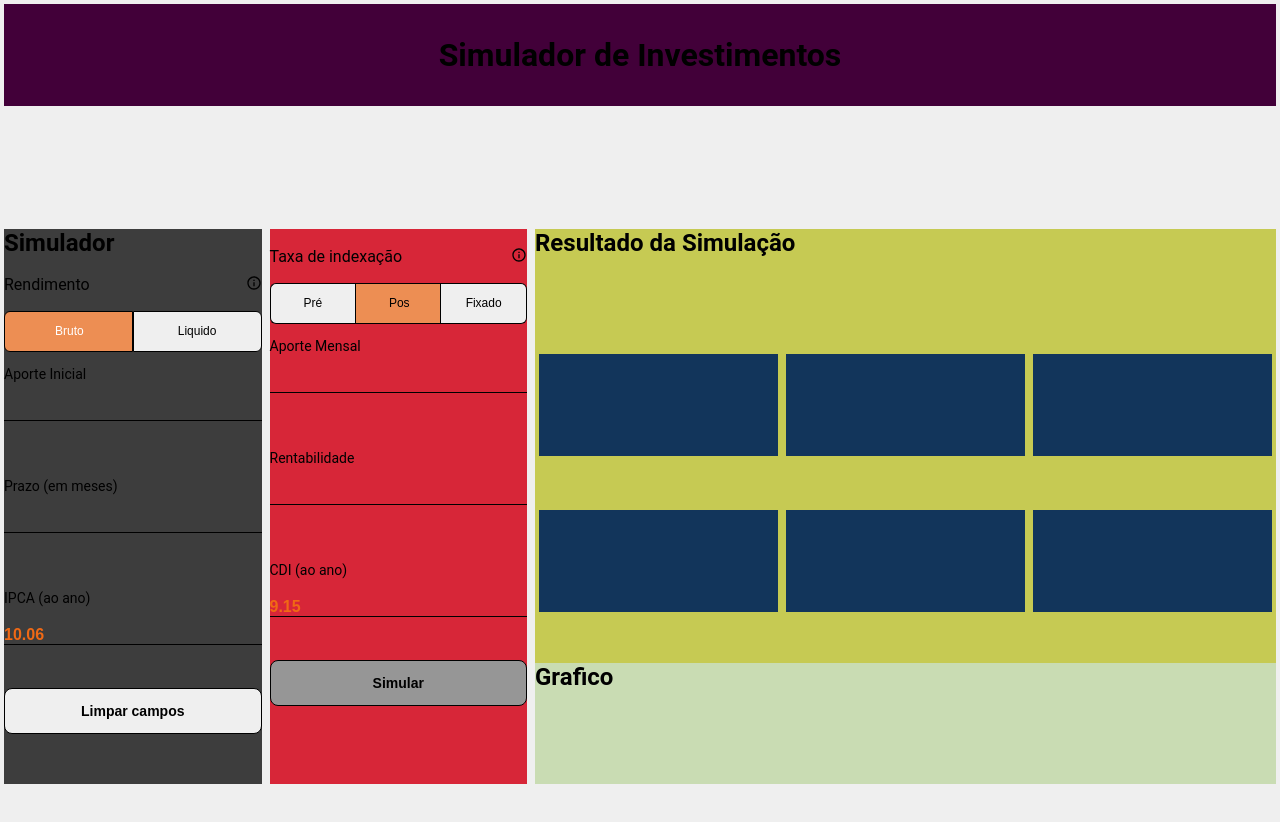
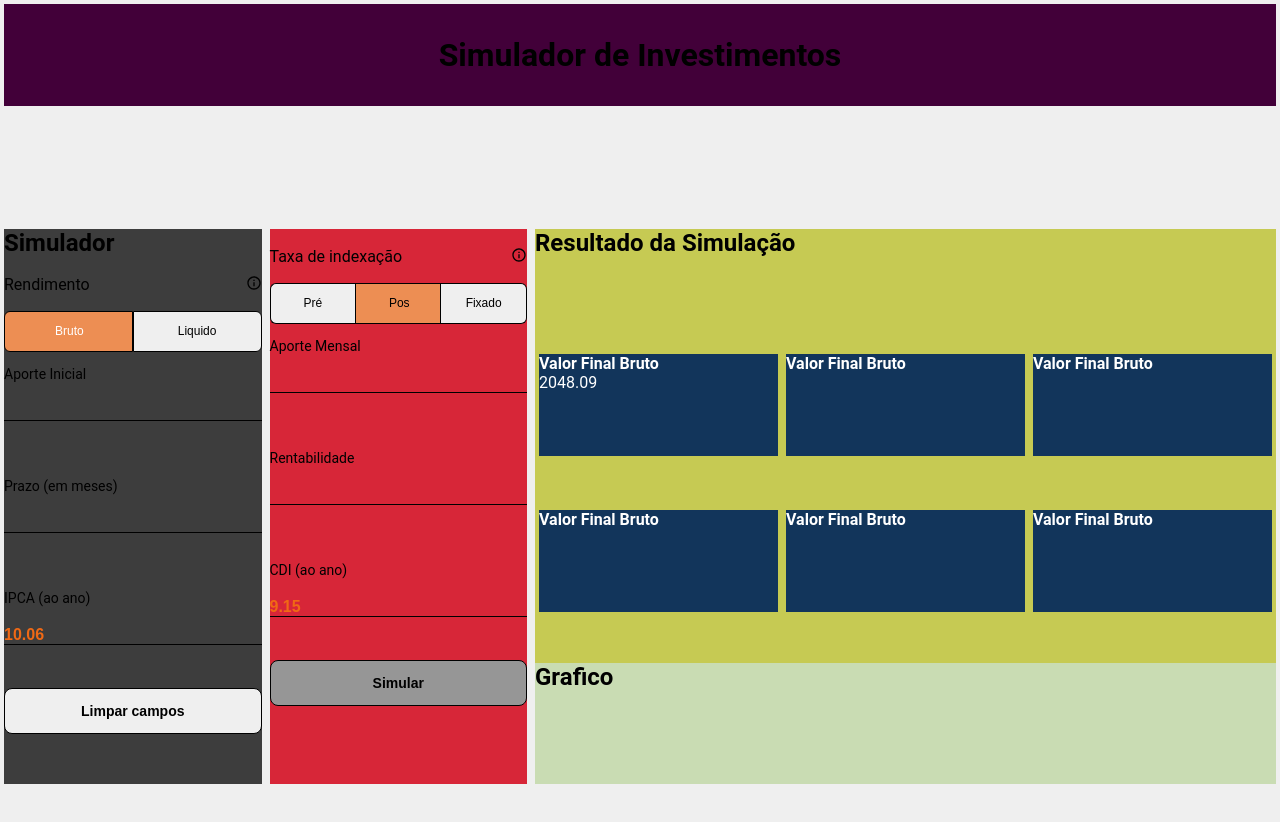
Before and after one commit to nataliaaraujo0/eqi, a React (Vite) app: page / in a window 1280 px wide. Shown: the top 822 px of the page. Built offline with nearby package versions, Linux system fonts and the light colour scheme; data requests are answered from the project's data file.

Commit message:
test: componente card valor final bruto, trazendo dados da api

```diff
--- a/src/components/Card/index.tsx
+++ b/src/components/Card/index.tsx
@@ -1,8 +1,15 @@
 import { Container } from "./styled";
-export function Card(){
+interface simuladorProps{
+  valorFinalBruto?: number;
+}
+
+export function Card({valorFinalBruto,
+ }:simuladorProps): JSX.Element{
+
   return(
    <Container>
-
+     <strong>Valor Final Bruto</strong>
+     <span>{valorFinalBruto?.toString()}</span>
    </Container>
   )
 }
--- a/src/components/Card/styled.js
+++ b/src/components/Card/styled.js
@@ -7,4 +7,6 @@ background-color: white;
 margin: 4px;
 background-color:#12355b;
 display: flex;
+flex-direction: column;
+color: white;
 `;
--- a/src/components/Indexacao/styled.js
+++ b/src/components/Indexacao/styled.js
@@ -1,9 +1,7 @@
 import styled from "styled-components";
 
 export const Container = styled.div`
-  display: flex;
-  flex-direction: column;
-  background-color:#d72638;
+background-color:#d72638;
  grid-column: 2/3;
  height: 555px;
 `;
--- a/src/components/ResultSimulacao/index.tsx
+++ b/src/components/ResultSimulacao/index.tsx
@@ -1,15 +1,49 @@
 import { ContentCard, Container, ContentGrafico} from "./styled";
 import {Card} from "../../components/Card"
-export function ResultSimulacao() {
+import { useEffect, useState } from "react";
+import api from "../../services/api";
+
+interface simuladorProps{
+  valorFinalBruto?: number;
+  aliquotaIR?:number;
+  valorPagoIR?:number;
+  valorFinalLiquido?:number;
+  valorTotalInvestido?:number;
+  ganhoLiquido?:number
+}
+
+export function ResultSimulacao(){
+  const [simulacoes, setSimulacoes] = useState<simuladorProps[]>([]);
+  const [
+    valorFinalBruto,
+    aliquotaIR,
+    valorFinalLiquido,
+    valorTotalInvestido,
+    ganhoLiquido] = simulacoes;
+
+  useEffect(() => {
+    api.get("simulacoes").then(response => {
+      setSimulacoes(response.data);
+    });
+  }, []);
+
   return(
     <Container>
       <h2>Resultado da Simulação</h2>
       <ContentCard>
-        <Card/>
-        <Card/>
-        <Card/>
-        <Card/>
-        <Card/>
+        <Card
+          valorFinalBruto = {valorFinalBruto?.valorFinalBruto}
+        />
+        <Card
+         aliquotaIR = {aliquotaIR?.aliquotaIR}/>
+        <Card
+          valorFinalLiquido = {valorFinalLiquido?.valorFinalLiquido}/>
+        <Card
+         valorTotalInvestido = { valorTotalInvestido?.valorTotalInvestido}
+         />
+        <Card
+           ganhoLiquido = { ganhoLiquido?.ganhoLiquido}
+        />
         <Card/>
       </ContentCard>
       <ContentGrafico>
@@ -18,3 +52,7 @@ export function ResultSimulacao() {
     </Container>
   )
 }
+
+function setIndicadores(data: any) {
+  throw new Error("Function not implemented.");
+}
--- a/src/components/ResultSimulacao/styled.js
+++ b/src/components/ResultSimulacao/styled.js
@@ -5,15 +5,14 @@ background-color: #c6ca53;
 display: grid;
 grid-column: 3/-1;
 height: 555px;
+`;
 
-`;
 export const ContentCard = styled.div`
 width: 100%;
 display: grid;
 grid-template-columns: 33.33% 33.33% 33.33%;
+`;
 
-`;
 export const ContentGrafico= styled.div`
 background-color: #C9DCB3;
-
 `;
--- a/src/pages/Dashboard/index.tsx
+++ b/src/pages/Dashboard/index.tsx
@@ -5,11 +5,11 @@ import { Header } from "../../components/Header";
 import { useEffect, useState } from "react";
 import api from "../../services/api";
 import { ResultSimulacao } from "../../components/ResultSimulacao";
+
 interface IndicadorProps{
   nome: string;
   valor?: number;
 }
-
 export function Dashboard() {
   const [indicadores, setIndicadores] = useState<IndicadorProps[]>([]);
   const [cdi,ipca] = indicadores;
@@ -30,7 +30,8 @@ export function Dashboard() {
         <Indexacao
         valor={cdi?.valor}
          />
-      <ResultSimulacao/>
+      <ResultSimulacao
+      />
       </Wrapper>
     </Container>
   );
```
